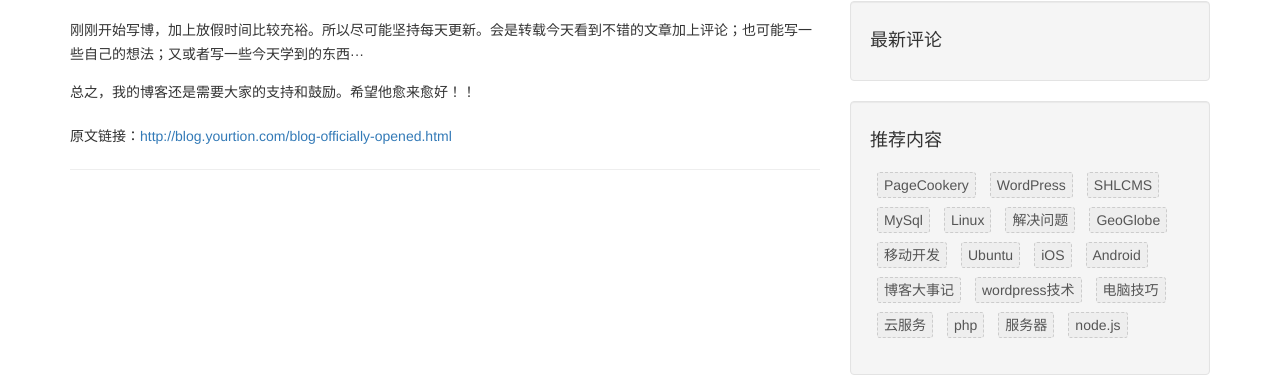
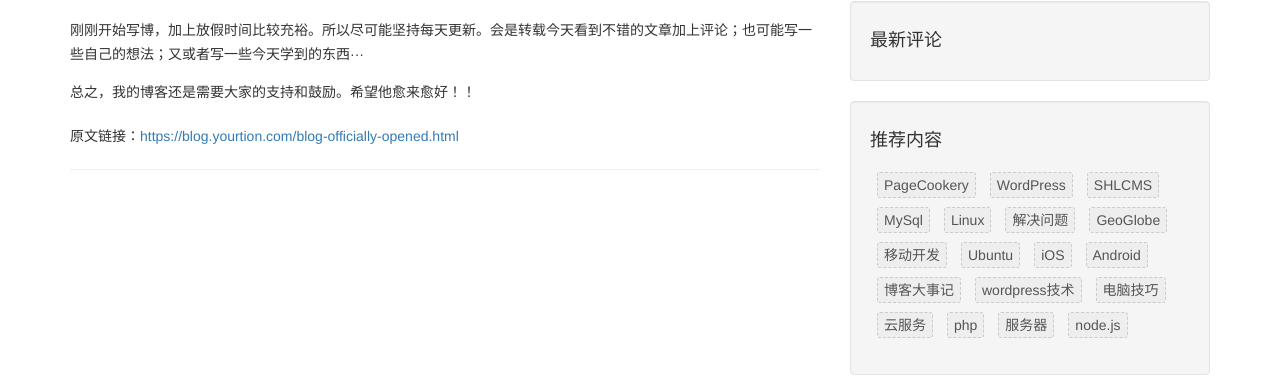
Before and after one commit to yourtion/yourtion.github.io, a Jekyll site: the page built from _posts/wp/2010-02-01-blog-officially-opened.markdown, in a window 1280 px wide. Shown: the part 327-703 px from the top of the page. Built offline with Jekyll 4.4.1, drawn with Linux system fonts in a browser that asks for light colours; comment, search, counter and statistics services are not loaded; some of the changed lines change nothing that is shown.

Commit message:
use HTTPS

```diff
--- a/_config.yml
+++ b/_config.yml
@@ -2,7 +2,7 @@
 title: 钇钛网
 subtitle: 郭宇翔的博客
 description: Yourtion's Blog
-production_url : http://blog.yourtion.com
+production_url : https://blog.yourtion.com
 # cdn_url : http://yblog.b0.upaiyun.com
 encoding: utf-8
 
```
